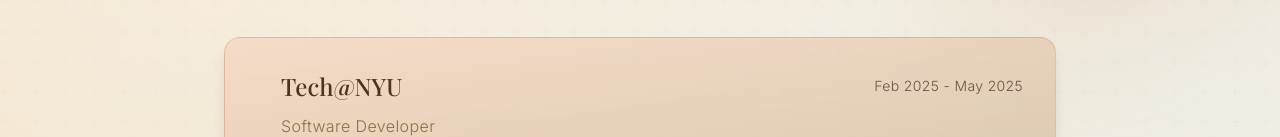
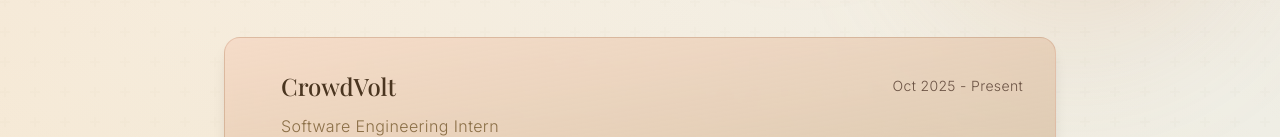
Before and after one commit to austint903/personalwebsite, a React (Vite) app: page / in a window 1280 px wide. Shown: the part 663-800 px from the top of the page. Built offline with nearby package versions, Linux system fonts and the light colour scheme.

Commit message:
Update Experiences.jsx

```diff
--- a/src/components/Experiences.jsx
+++ b/src/components/Experiences.jsx
@@ -1,5 +1,11 @@
 const Experiences = () => {
     const experiences = [
+      {
+        company:"CrowdVolt",
+        role:"Software Engineering Intern",
+        description:"",
+        date: "Oct 2025 - Present"
+      },
       {
         company: "Tech@NYU",
         role: "Software Developer",
@@ -7,19 +13,8 @@
           "",
         date: "Feb 2025 - May 2025",
       },
-      {
-        company:"CrowdVolt",
-        role:"Software Engineering Intern",
-        description:"",
-        date: "Oct 2025 - Present"
-      },
-      {
-        company: "Mathworks",
-        role:"Engineering Development Group Intern",
-        description:"",
-        date:"Incoming Summer 2026"
 
-      }
+
 
 
     ];
```
